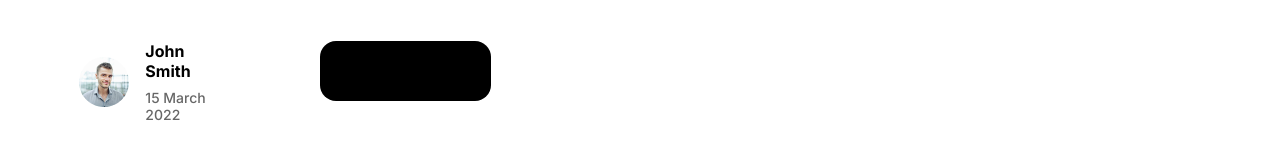
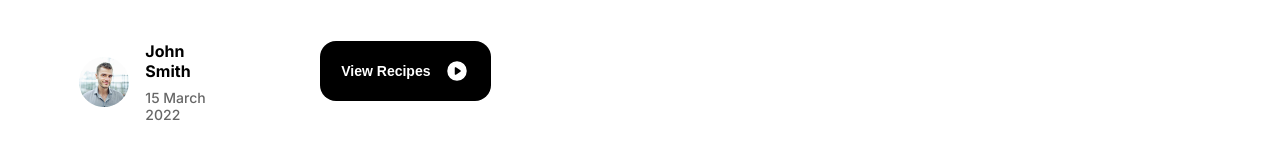
Before and after one commit to RayanneRamos/foodieland, a React (Vite) app: page / in a window 1280 px wide. Shown: the part 789-938 px from the top of the page. Built offline with nearby package versions, Linux system fonts and the light colour scheme.

Commit message:
:sparkles: feat: passing the information dynamically

```diff
--- a/src/pages/home/index.tsx
+++ b/src/pages/home/index.tsx
@@ -35,7 +35,7 @@ export function Home() {
             </div>
             <div className={styles.headerFooter}>
               <Avatar />
-              <Button />
+              <Button icon="PlayCircle" name="View Recipes" />
             </div>
           </div>
           <img src={bannerImage} alt="banner" />
```
